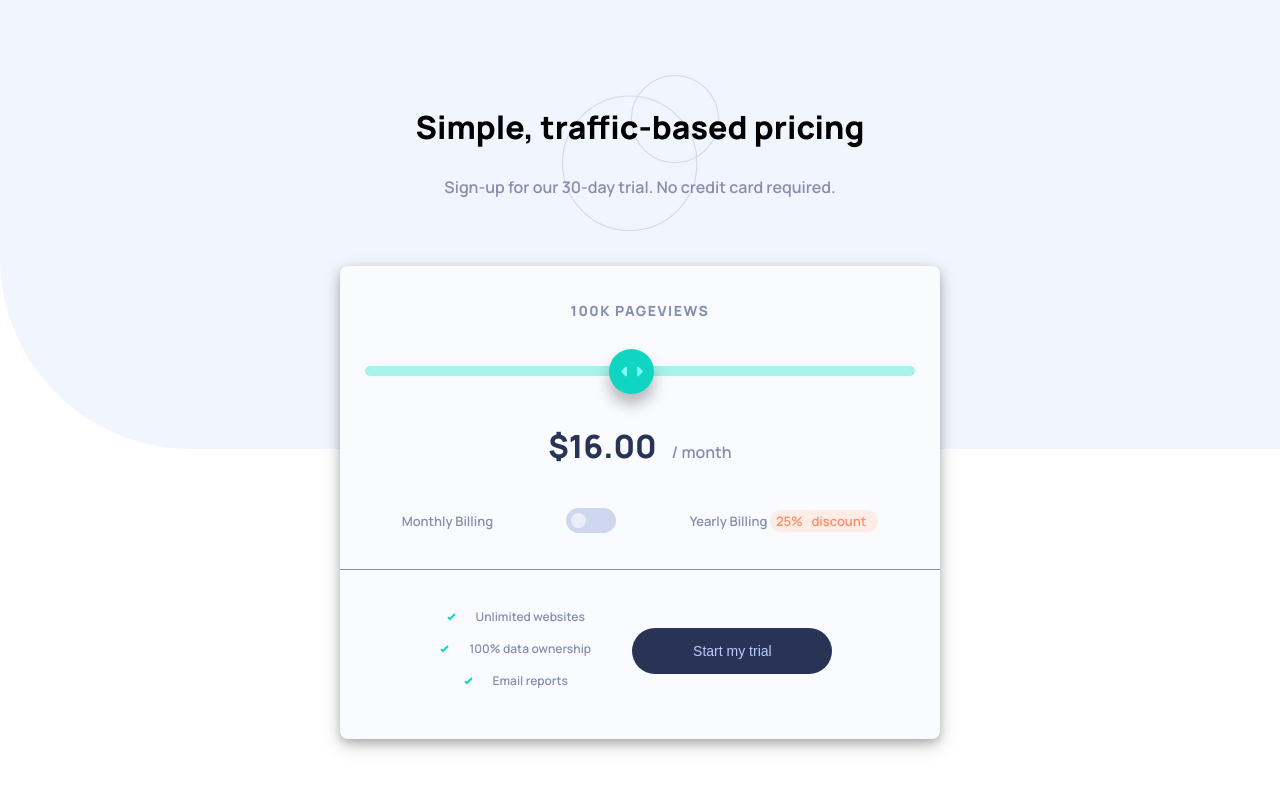
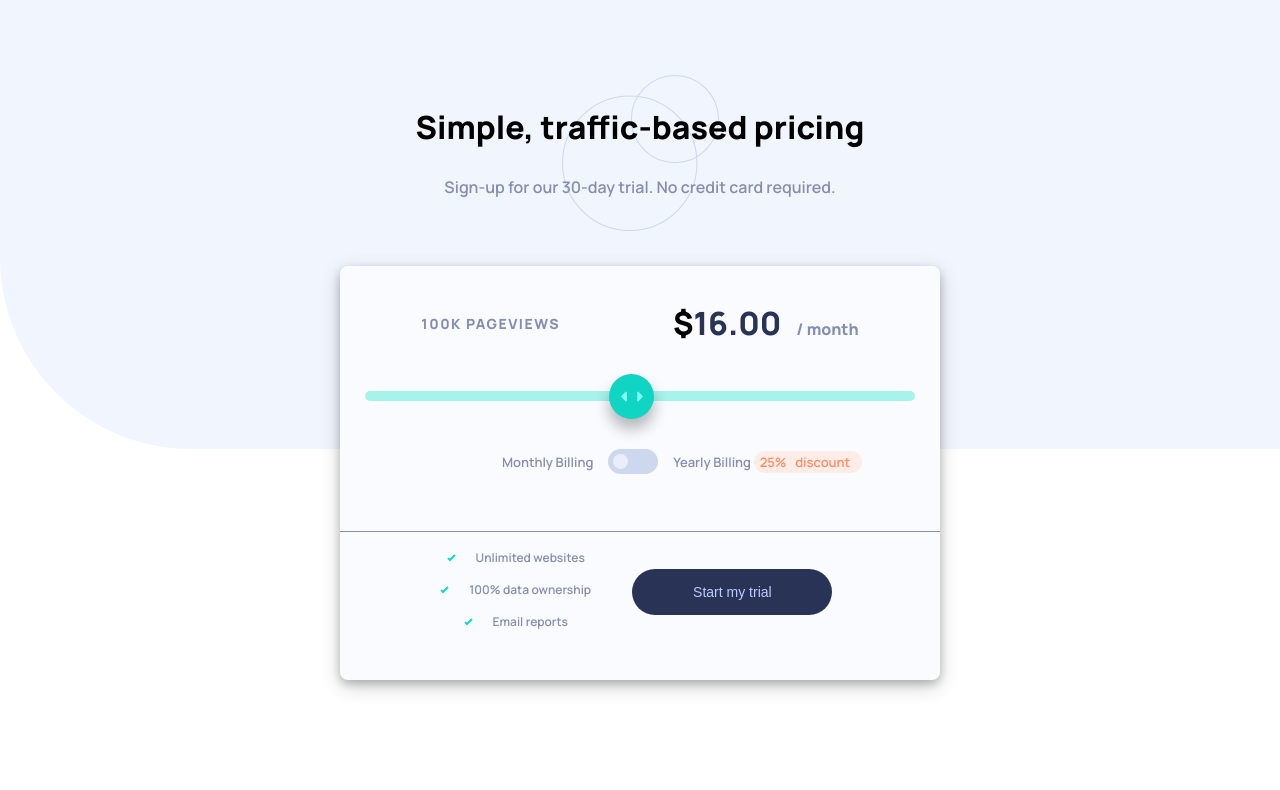
Before and after one commit to Gaston-Recalde/interactive-pircing-component, a plain HTML site: page index.html in a window 1280 px wide. Drawn offline with Linux system fonts and the light colour scheme.

Commit message:
Proyecto terminado

```diff
--- a/index.html
+++ b/index.html
@@ -16,7 +16,7 @@
 
     <header class="header">
 
-      <h3 class="header__h3">Simple, traffic-based pricing</h3>
+      <h1 class="header__h1">Simple, traffic-based pricing</h1>
       <p class="header__p">Sign-up for our 30-day trial. No credit card required. </p>
 
     </header>
@@ -39,7 +39,8 @@
             <input type="range" id="range" class="slider" name="range" min="1" max="32" value="16" step="1">
           </form>
 
-          <span class="price">$16.00</span><p class="card__price"> / month</p>
+          <h2>$<span class="price">16.00</span><p class="card__price"> / month</p></h2>
+          <!-- <span class="price">$16.00</span><p class="card__price"> / month</p> -->
 
           <div class="card__billing">
             <p>Monthly Billing</p>
--- a/sass/_main.scss
+++ b/sass/_main.scss
@@ -13,7 +13,7 @@
         background-size: contain;
         margin-bottom: 35px;
 
-        &__h3{
+        &__h1{
             font-weight: 800;
             font-size: 20px;
             margin-bottom: 25px;
@@ -112,6 +112,10 @@
             }
         }
 
+        h2{
+            font-size: 32px;
+        }
+
         &__price{
             display: inline-block;
             font-size: 16px;
@@ -130,7 +134,9 @@
             display: flex;
             justify-content: space-around;
             align-items: center;
+            gap: 0;
             margin-bottom: 75px;
+            margin-left: 0;
 
             p{
                 color: $grayish-blue;
@@ -218,7 +224,7 @@
 
         .header{
 
-            &__h3{
+            &__h1{
                 font-size: 32px;
             }
 
@@ -233,31 +239,44 @@
                 top: 64%;
             }
 
-            .card__billing{
-                // display: flex;
-                // justify-content: space-around;
-                // align-items: center;
-                // margin-bottom: 75px;
+            .card__info{
+                grid-area: info;
+                display: grid;
+                grid-template-areas:
+                'card__span price'
+                'form form'
+                'billing billing';
+                align-items: center;
 
-                p{
-                    // color: $grayish-blue;
-                    // font-size: 13px;
+                .card__span{
+                    grid-area: card__span;
+                }
 
-                    // span{
-                    //     color: $light-red;
-                    //     padding: 2px 6px;
-                    //     background-color: $light-grayish-red;
-                    //     border-radius: 50px;
-                    // }
+                .card__form{
+                    grid-area: form;
+                }
 
-                    .span{
-                        display: inline-block;
+                h2{
+                    grid-area: price;
+
+                    .card__price{
+                        margin-bottom: 0;
                     }
                 }
-            }
 
-            .card__info{
-                grid-area: info;
+                .card__billing{
+                    grid-area: billing;
+                    justify-content: center;
+                    margin-left: 84px;
+                    gap: 15px;
+
+                    p{
+
+                        .span{
+                            display: inline-block;
+                        }
+                    }
+                }
             }
 
             .card__pack{
```
Also changed, not shown: css/style.css, 1 other file.
